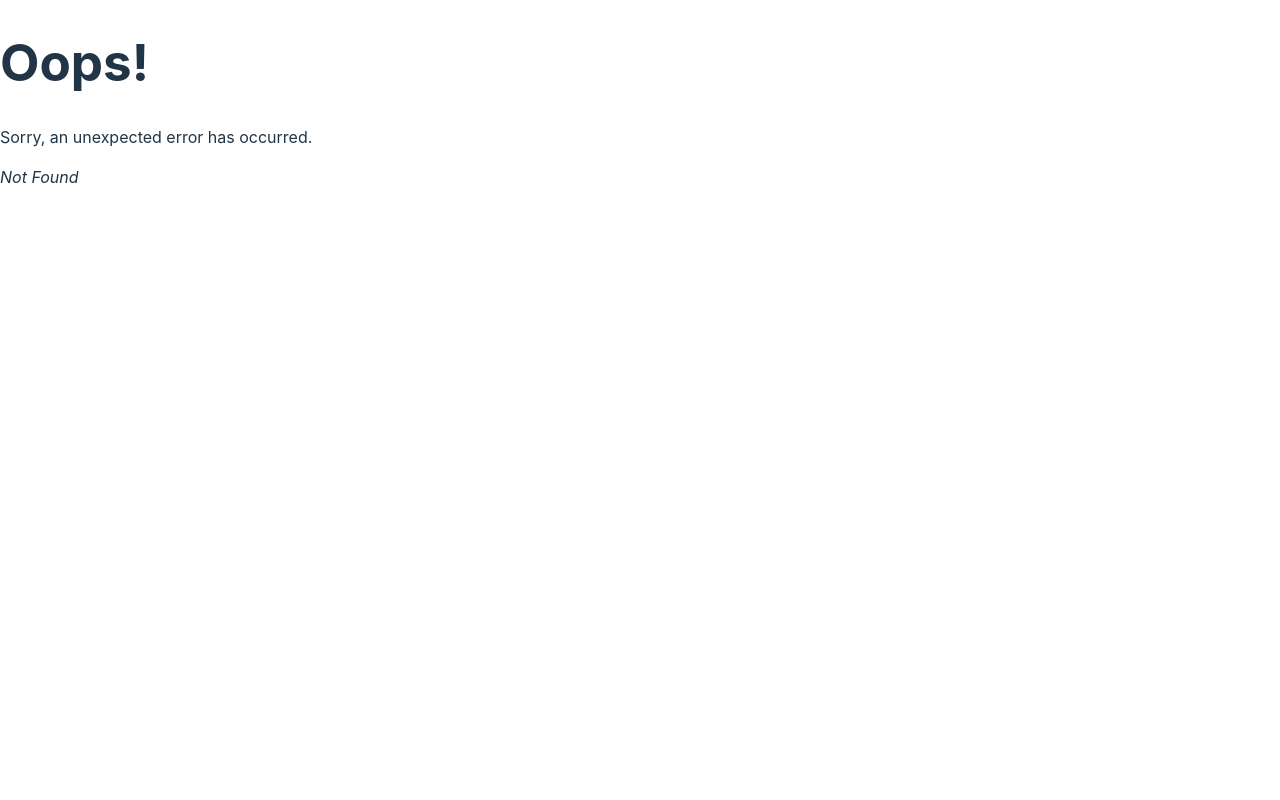
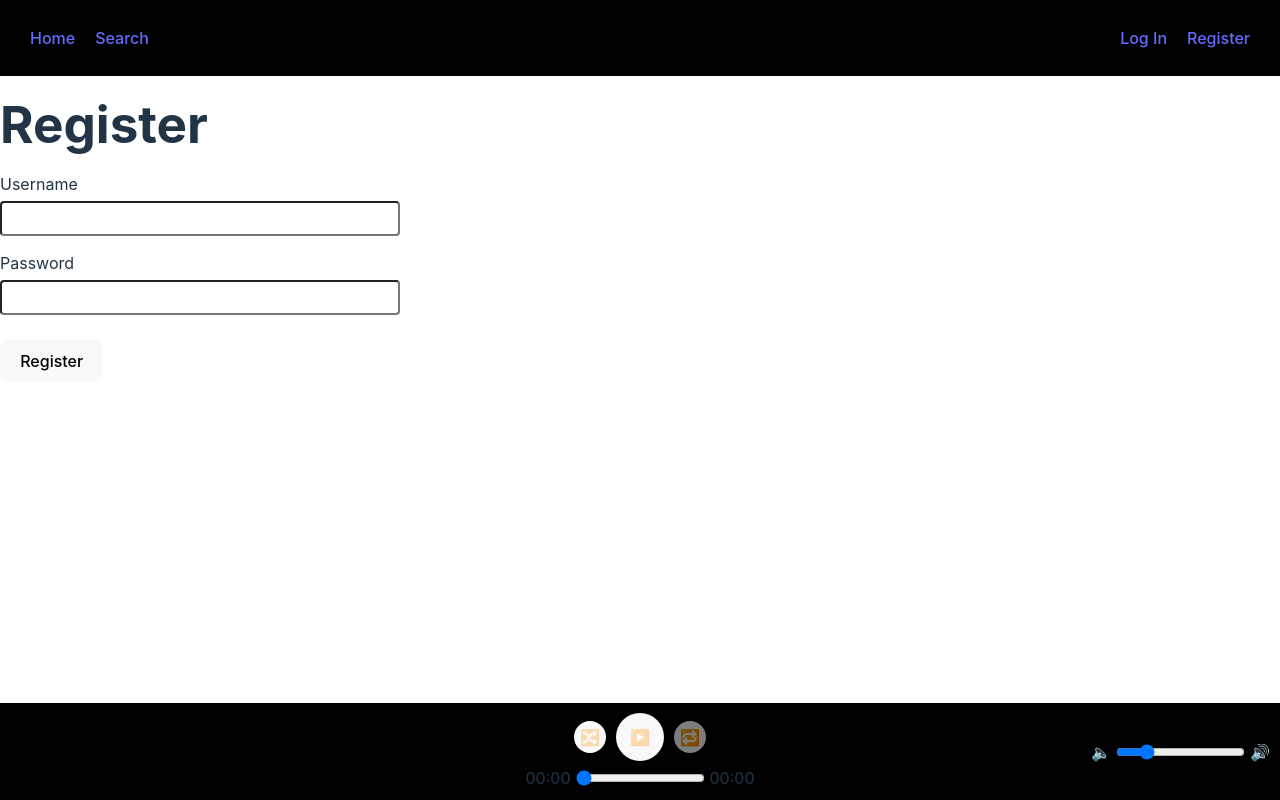
Before and after one commit to yinghaoawang/spotifree-client, a React (Vite) app: page /register in a window 1280 px wide. Before the commit this address had no page. Built offline with nearby package versions, Linux system fonts and the light colour scheme.

Commit message:
add user, login, register

```diff
--- a/src/Root.css
+++ b/src/Root.css
@@ -14,6 +14,25 @@
 #detail {
   flex-grow: 1;
   overflow: auto;
+}
+
+#navbar {
+  display: flex;
+  justify-content: space-between;
+  padding-top: 10px;
+  padding-bottom: 10px;
+}
+
+#navbar ul {
+  display: flex;
+  padding-left: 20px;
+  padding-right: 20px;
+}
+
+#navbar ul li {
+  list-style: none;
+  padding-left: 10px;
+  padding-right: 10px;
 }
 
 .logo {
--- a/src/components/Navbar.jsx
+++ b/src/components/Navbar.jsx
@@ -1,18 +1,44 @@
+import { useContext } from 'react';
 import { Link } from 'react-router-dom';
+import UserContext from '../contexts/UserContext';
 
 export default function Navbar() {
+  const { user, logout } = useContext(UserContext);
   return (
-    <nav id='sidebar' style={{ backgroundColor: 'black' }}>
+    <nav id='navbar' style={{ backgroundColor: 'black' }}>
       <ul>
         <li>
           <Link to={``}>Home</Link>
         </li>
         <li>
-          <Link to={`contacts/1`}>Your Name</Link>
-        </li>
-        <li>
           <Link to={`search`}>Search</Link>
         </li>
+      </ul>
+      <ul>
+        {user ? (
+          <>
+            <li>Hello {user.username}</li>
+            <li>
+              <a
+                href='#'
+                onClick={() => {
+                  logout();
+                }}
+              >
+                Log Out
+              </a>
+            </li>
+          </>
+        ) : (
+          <>
+            <li>
+              <Link to={`login`}>Log In</Link>
+            </li>
+            <li>
+              <Link to={`register`}>Register</Link>
+            </li>
+          </>
+        )}
       </ul>
     </nav>
   );
--- /dev/null
+++ b/src/contexts/UserContext.jsx
@@ -0,0 +1,37 @@
+import React, { createContext } from 'react';
+import PropTypes from 'prop-types';
+import usePersistedState from '../hooks/usePersistedState';
+
+const UserContext = createContext();
+
+export const UserProvider = ({ children }) => {
+  const [user, setUser] = usePersistedState('user', null);
+  const [token, setToken] = usePersistedState('token', null);
+
+  const login = (token, userData) => {
+    setToken(token);
+    setUser(userData);
+    localStorage.setItem('token', token);
+    localStorage.setItem('user', JSON.stringify(userData));
+    console.log(token, userData);
+  };
+
+  const logout = () => {
+    setToken(null);
+    setUser(null);
+    localStorage.removeItem('token');
+    localStorage.removeItem('user');
+  };
+
+  return (
+    <UserContext.Provider value={{ user, token, login, logout }}>
+      {children}
+    </UserContext.Provider>
+  );
+};
+
+export default UserContext;
+
+UserProvider.propTypes = {
+  children: PropTypes.node.isRequired
+};
--- a/src/index.css
+++ b/src/index.css
@@ -37,6 +37,8 @@ body {
 h1 {
   font-size: 3.2em;
   line-height: 1.1;
+  margin-top: 20px;
+  margin-bottom: 20px;
 }
 
 button {
@@ -70,3 +72,31 @@ button:focus-visible {
     background-color: #f9f9f9;
   }
 }
+
+.login-page, .register-page {
+  width: 400px;
+}
+
+.form-group {
+  margin-bottom: 5px;
+}
+
+.form-group label {
+  display: block;
+  margin-bottom: 5px;
+}
+
+.form-group input {
+  width: 100%;
+  padding: 8px;
+  border-radius: 4px;
+  margin-bottom: 10px;
+}
+
+.error {
+  color: red;
+}
+
+.success {
+  color: green;
+}
--- a/src/routes/Contact.jsx
+++ /dev/null
@@ -1,88 +0,0 @@
-import { Form } from 'react-router-dom';
-import PropTypes from 'prop-types';
-
-export default function Contact() {
-  const contact = {
-    first: 'Your',
-    last: 'Name',
-    avatar: 'https://robohash.org/you.png?size=200x200',
-    twitter: 'your_handle',
-    notes: 'Some notes',
-    favorite: true
-  };
-
-  return (
-    <div id='contact'>
-      <div>
-        <img
-          key={contact.avatar}
-          src={
-            contact.avatar ||
-            `https://robohash.org/${contact.id}.png?size=200x200`
-          }
-        />
-      </div>
-
-      <div>
-        <h1>
-          {contact.first || contact.last ? (
-            <>
-              {contact.first} {contact.last}
-            </>
-          ) : (
-            <i>No Name</i>
-          )}{' '}
-          <Favorite contact={contact} />
-        </h1>
-
-        {contact.twitter && (
-          <p>
-            <a target='_blank' href={`https://twitter.com/${contact.twitter}`}>
-              {contact.twitter}
-            </a>
-          </p>
-        )}
-
-        {contact.notes && <p>{contact.notes}</p>}
-
-        <div>
-          <Form action='edit'>
-            <button type='submit'>Edit</button>
-          </Form>
-          <Form
-            method='post'
-            action='destroy'
-            onSubmit={(event) => {
-              if (!confirm('Please confirm you want to delete this record.')) {
-                event.preventDefault();
-              }
-            }}
-          >
-            <button type='submit'>Delete</button>
-          </Form>
-        </div>
-      </div>
-    </div>
-  );
-}
-
-function Favorite({ contact }) {
-  const favorite = contact.favorite;
-  return (
-    <Form method='post'>
-      <button
-        name='favorite'
-        value={favorite ? 'false' : 'true'}
-        aria-label={favorite ? 'Remove from favorites' : 'Add to favorites'}
-      >
-        {favorite ? '★' : '☆'}
-      </button>
-    </Form>
-  );
-}
-
-Favorite.propTypes = {
-  contact: PropTypes.shape({
-    favorite: PropTypes.bool
-  })
-};
--- /dev/null
+++ b/src/routes/Login.jsx
@@ -0,0 +1,82 @@
+import React, { useState } from 'react';
+import { useNavigate } from 'react-router-dom';
+import UserContext from '../contexts/UserContext';
+import { useContext } from 'react';
+
+const LoginPage = () => {
+  const [formData, setFormData] = useState({ username: '', password: '' });
+  const [error, setError] = useState('');
+  const [success, setSuccess] = useState('');
+  const { login } = useContext(UserContext);
+  const navigate = useNavigate();
+
+  const handleChange = (e) => {
+    const { name, value } = e.target;
+    setFormData({ ...formData, [name]: value });
+  };
+
+  const handleSubmit = async (e) => {
+    e.preventDefault();
+
+    try {
+      const response = await fetch(
+        `${import.meta.env.VITE_APP_API_URL}/auth/login`,
+        {
+          method: 'POST',
+          headers: {
+            'Content-Type': 'application/json'
+          },
+          body: JSON.stringify(formData)
+        }
+      );
+
+      if (!response.ok) {
+        throw new Error('Login failed');
+      }
+
+      const { token, user } = await response.json();
+      login(token, user);
+      setSuccess('Login successful!');
+      setError('');
+      navigate('/');
+    } catch (err) {
+      setError(err.message);
+      setSuccess('');
+    }
+  };
+
+  return (
+    <div className='login-page'>
+      <h1>Login</h1>
+      {error && <p className='error'>{error}</p>}
+      {success && <p className='success'>{success}</p>}
+      <form onSubmit={handleSubmit}>
+        <div className='form-group'>
+          <label htmlFor='username'>Username</label>
+          <input
+            type='username'
+            id='username'
+            name='username'
+            value={formData.username}
+            onChange={handleChange}
+            required
+          />
+        </div>
+        <div className='form-group'>
+          <label htmlFor='password'>Password</label>
+          <input
+            type='password'
+            id='password'
+            name='password'
+            value={formData.password}
+            onChange={handleChange}
+            required
+          />
+        </div>
+        <button type='submit'>Login</button>
+      </form>
+    </div>
+  );
+};
+
+export default LoginPage;
--- /dev/null
+++ b/src/routes/Register.jsx
@@ -0,0 +1,84 @@
+import React, { useState } from 'react';
+
+const RegisterPage = () => {
+  const [formData, setFormData] = useState({
+    username: '',
+    password: ''
+  });
+  const [error, setError] = useState('');
+  const [success, setSuccess] = useState('');
+
+  const handleChange = (e) => {
+    const { name, value } = e.target;
+    setFormData({ ...formData, [name]: value });
+  };
+
+  const handleSubmit = async (e) => {
+    e.preventDefault();
+
+    try {
+      const response = await fetch(
+        `${import.meta.env.VITE_APP_API_URL}/auth/register`,
+        {
+          method: 'POST',
+          headers: {
+            'Content-Type': 'application/json'
+          },
+          body: JSON.stringify(formData)
+        }
+      );
+
+      if (!response.ok) {
+        throw new Error('Registration failed');
+      }
+
+      const result = await response.json();
+      setSuccess('Registration successful! Please log in.');
+      setFormData({ username: '', password: '' });
+      setError('');
+    } catch (err) {
+      setError(err.message);
+      setSuccess('');
+    }
+  };
+
+  return (
+    <div className='register-page'>
+      <h1>Register</h1>
+      {error && <p className='error'>{error}</p>}
+      {success && <p className='success'>{success}</p>}
+      <form onSubmit={handleSubmit}>
+        <div className='form-group'>
+          <label htmlFor='username'>Username</label>
+          <input
+            type='text'
+            id='username'
+            name='username'
+            value={formData.username}
+            onChange={handleChange}
+            required
+          />
+        </div>
+        <div className='form-group'>
+          <label htmlFor='password'>Password</label>
+          <input
+            type='password'
+            id='password'
+            name='password'
+            value={formData.password}
+            onChange={handleChange}
+            required
+          />
+        </div>
+        <button
+          style={{ marginTop: '10px', marginBottom: '10px' }}
+          type='submit'
+        >
+          Register
+        </button>
+      </form>
+    </div>
+  );
+};
+
+export default RegisterPage;
```
Also changed, not shown: src/main.jsx (+18 -10 lines).
